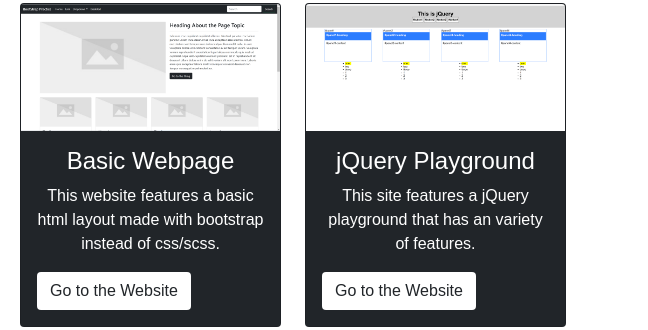
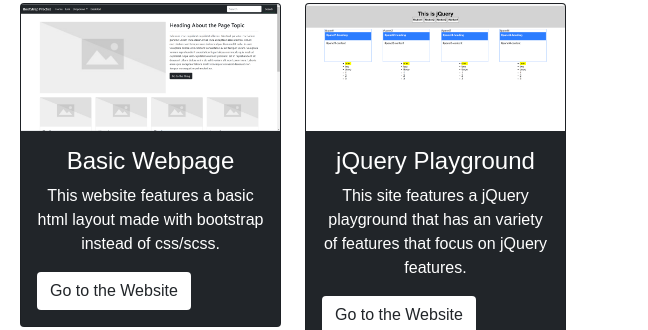
Before and after one commit to ClevelandIII/Portfolio, a plain HTML site: page index.html in a window 1280 px wide. Shown: the part 2458-2788 px from the top of the page, 632-1280 px from the left. Drawn offline with nearby package versions, Linux system fonts and the light colour scheme.

Commit message:
small txt change

```diff
--- a/index.html
+++ b/index.html
@@ -327,7 +327,7 @@
                     <!--Card Body-->
                     <div class="card-body bg-dark">
                         <h4 class="card-title" style="text-align: center;">jQuery Playground</h4>
-                        <p style="text-align: center;">This site features a jQuery playground that has an variety of features.</p>
+                        <p style="text-align: center;">This site features a jQuery playground that has an variety of features that focus on jQuery features.</p>
                         <a href="https://clevelandiii.github.io/jQuery/" class="btn bg-white text-black"
                             target="_blank">Go to the
                             Website</a>
```
